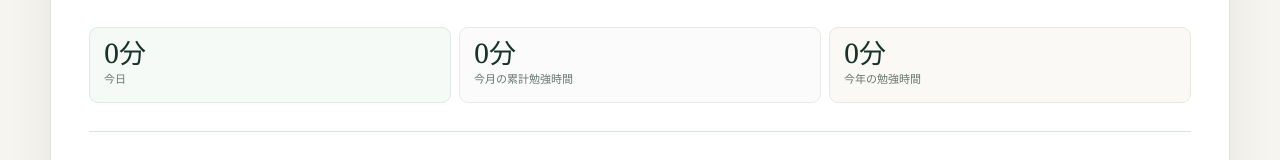
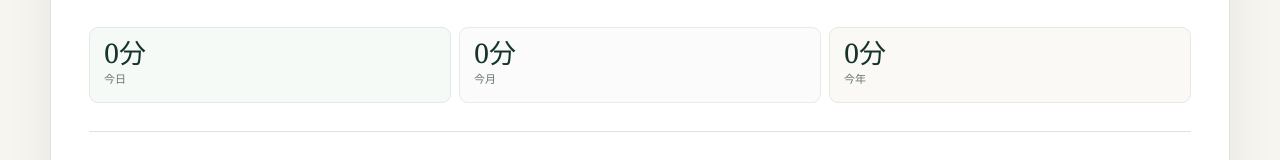
Before and after one commit to yoshi123027-del/actuary-app-seiho2, a Next.js app in the folder vercel/: page / in a window 1280 px wide. Shown: the part 1545-1705 px from the top of the page. Built offline with nearby package versions, Linux system fonts and the light colour scheme.

Commit message:
勉強時間サマリーの表示を短縮する

```diff
--- a/vercel/app/page.js
+++ b/vercel/app/page.js
@@ -183,6 +183,14 @@ function formatStudyDuration(totalSeconds) {
   const minutes = Math.floor((totalSeconds || 0) / 60);
   if (minutes < 60) return `${minutes}分`;
   return `${Math.floor(minutes / 60)}時間${minutes % 60}分`;
+}
+
+function formatCompactStudyDuration(totalSeconds) {
+  const minutes = Math.floor((totalSeconds || 0) / 60);
+  if (minutes < 60) return `${minutes}分`;
+  const hours = Math.floor(minutes / 60);
+  const rest = minutes % 60;
+  return rest ? `${hours}h${rest}m` : `${hours}h`;
 }
 
 function daysUntil(dateString) {
@@ -546,9 +554,9 @@ function StudyHistory({ dailySeconds, now }) {
         </div>
       </div>
       <div className="study-summary">
-        <Stat value={formatStudyDuration(todaySeconds)} label="今日" tone="study-today" />
-        <Stat value={formatStudyDuration(monthlySeconds)} label="今月の累計勉強時間" />
-        <Stat value={formatStudyDuration(yearlySeconds)} label="今年の勉強時間" tone="study-year" />
+        <Stat value={formatCompactStudyDuration(todaySeconds)} label="今日" tone="study-today" />
+        <Stat value={formatCompactStudyDuration(monthlySeconds)} label="今月" />
+        <Stat value={formatCompactStudyDuration(yearlySeconds)} label="今年" tone="study-year" />
       </div>
       <div
         className="study-chart"
```
